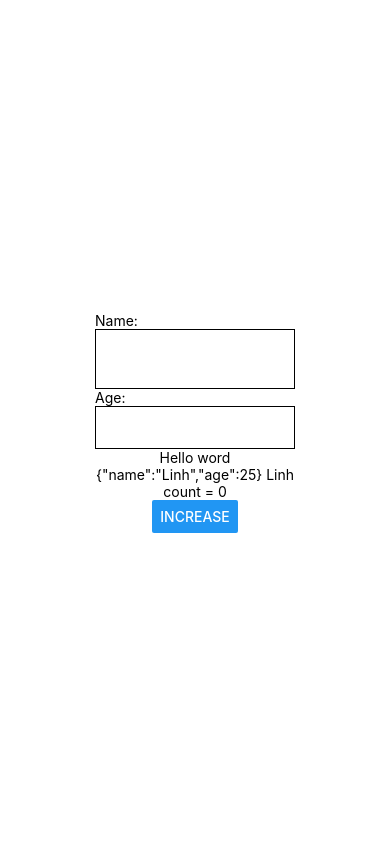
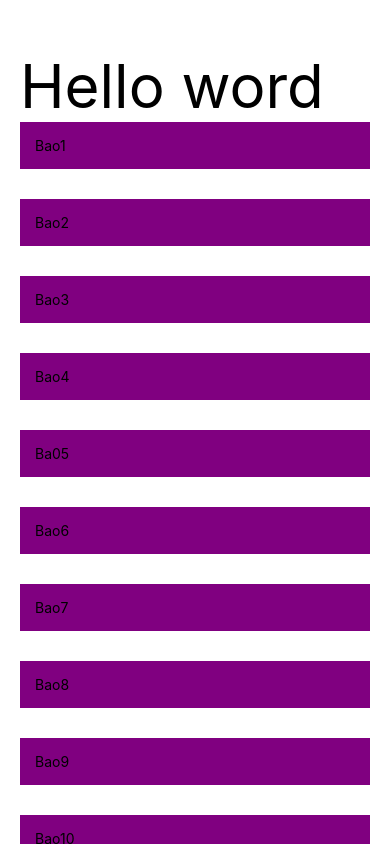
Before and after one commit to ToLinh2004/Learn-React-Native, a React Native app: screen / in a window 390 px wide. Built offline with nearby package versions, Linux system fonts and the light colour scheme.

Commit message:
use arr, interactive with scrollview

```diff
--- a/App.tsx
+++ b/App.tsx
@@ -1,43 +1,35 @@
 import { useState } from "react";
-import { Button, StyleSheet, Text, TextInput, View } from "react-native";
+import { Button, ScrollView, StyleSheet, Text, TextInput, View } from "react-native";
 
 export default function App() {
-  const [name, setName] = useState<string>("");
-  const [age, setAge]=useState<number>();
-  const [test, setTest] = useState({
-    name: "Linh",
-    age: 25,
-  });
-  const [count, setCount] = useState(0);
+ const [students, setStudents] = useState([
+   { id: 1, name: "Bao1", age: 19 },
+   { id: 2, name: "Bao2", age: 19 },
+   { id: 3, name: "Bao3", age: 19 },
+   { id: 4, name: "Bao4", age: 19 },
+   { id: 5, name: "Ba05", age: 19 },
+   { id: 6, name: "Bao6", age: 19 },
+   { id: 7, name: "Bao7", age: 10 },
+   { id: 8, name: "Bao8", age: 20 },
+   { id: 9, name: "Bao9", age: 20 },
+   { id: 10, name: "Bao10", age: 20 },
+   { id: 11, name: "Bao11", age: 20 },
+   { id: 12, name: "Bao12", age: 20 },
+   { id: 13, name: "Bao13", age: 20 },
+ ]);
+
   return (
     <View style={styles.container}>
-      <View>
-        <Text>Name: {name}</Text>
-        <TextInput
-          style={styles.styleInput}
-          multiline // automatic line break like textarea
-          onChangeText={(value) => setName(value)}
-        />
-      </View>
-      <View>
-        <Text>Age: {age}</Text>
-        <TextInput
-          style={styles.styleInput}
-
-          onChangeText={(value) => setAge(+value)}
-          keyboardType="numeric"
-          maxLength={2}
-        />
-      </View>
-
-      <Text>Hello word</Text>
-      <Text>
-        {JSON.stringify(test)} {test.name}
-      </Text>
-      <Text>count = {count}</Text>
-      <View>
-        <Button title="Increase" onPress={() => setCount(count + 1)} />
-      </View>
+      <Text style={{fontSize:60}}>Hello word</Text>
+      <ScrollView >
+        {students.map(student =>{
+          return (
+            <View key={student.id} style={styles.listStudent}>
+              <Text>{student.name}</Text>
+            </View>
+          );
+        })}
+      </ScrollView>
     </View>
   );
 }
@@ -46,13 +38,16 @@ const styles = StyleSheet.create({
   container: {
     flex: 1,
     backgroundColor: "#fff",
-    alignItems: "center",
-    justifyContent: "center",
+    paddingTop:50,
+    paddingHorizontal:20,
+
+    // alignItems: "center",
+    // justifyContent: "center",
   },
-  styleInput: {
-    borderWidth: 1,
-    color: "black",
-    width: 200,
-    padding: 12,
-  },
+  listStudent:{
+    padding:15,
+    backgroundColor:'purple',
+    marginBottom:30,
+  }
+
 });
```
